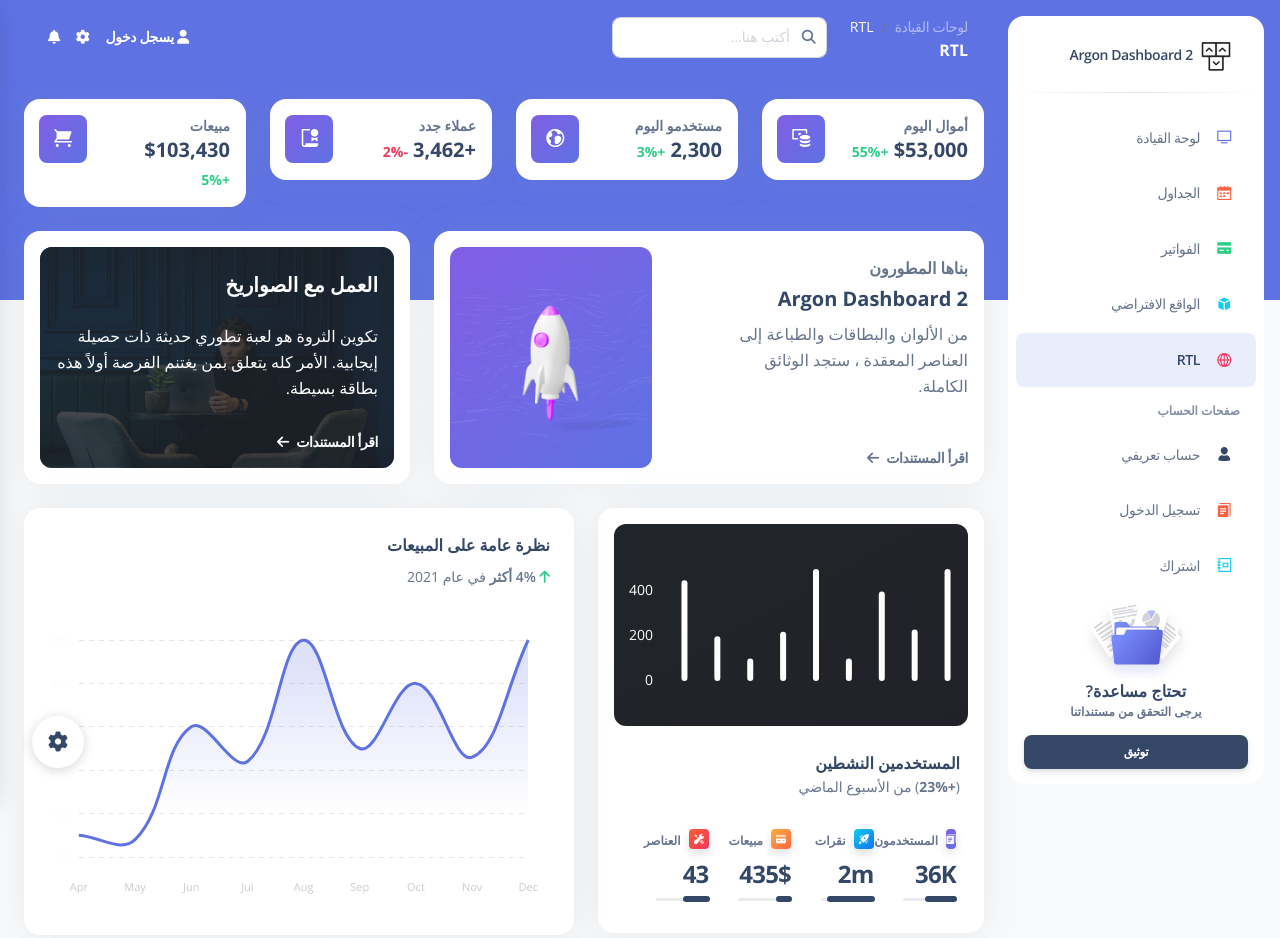
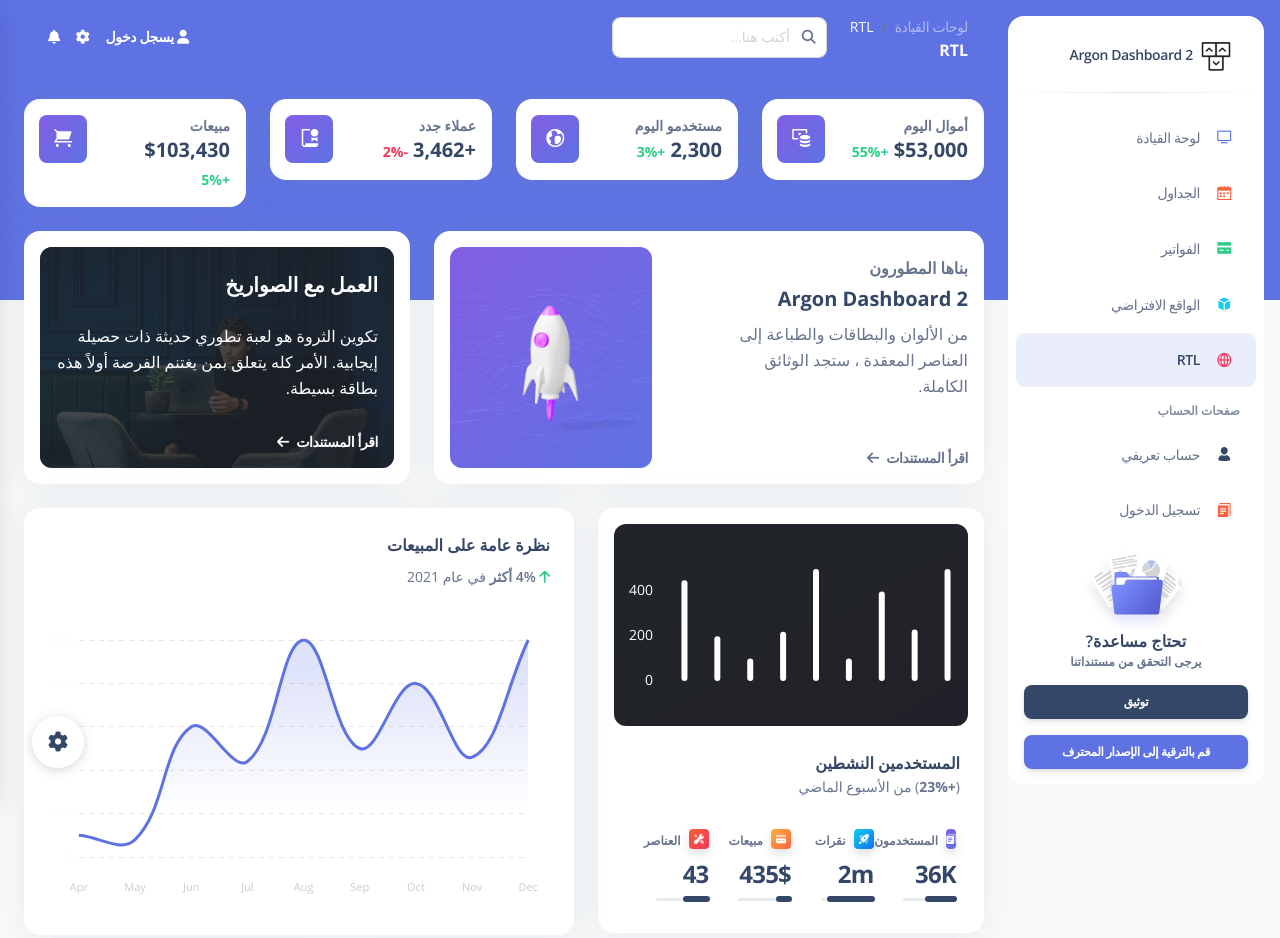
Before and after one commit to creativetimofficial/argon-dashboard-tailwind, a website: page build/pages/rtl.html in a window 1280 px wide. Shown: the top 938 px of the page. Drawn offline with nearby package versions, Linux system fonts and the light colour scheme.

Commit message:
refactor: update product to v1.0.1

```diff
--- a/package.json
+++ b/package.json
@@ -1,6 +1,6 @@
 {
     "name": "argon-dashboard-tailwind",
-    "version": "1.0.0",
+    "version": "1.0.1",
     "description": "",
     "scripts": {
         "build": "tailwindcss build -i src/styles.css -o build/assets/css/argon-dashboard-tailwind.css"
--- a/tailwind.config.js
+++ b/tailwind.config.js
@@ -369,163 +369,84 @@ module.exports = {
       px: "1px",
       0: "0px",
       0.4: "0.1rem",
-      "0.4-em": "0.1em",
       0.5: "0.125rem",
-      "0.5-em": "0.125em",
       0.6: "0.15rem",
-      "0.6-em": "0.15em",
       0.75: "0.2rem",
-      "0.75-em": "0.2em",
       1: "0.25rem",
-      "1-em": "0.25em",
       1.2: "0.3rem",
-      "1.2-em": "0.3em",
       1.25: "0.3125rem",
-      "1.25-em": "0.3125em",
       1.4: "0.35rem",
-      "1.4-em": "0.35em",
       1.5: "0.375rem",
-      "1.5-em": "0.375em",
       1.6: "0.4rem",
-      "1.6-em": "0.4em",
       1.75: "0.4375rem",
-      "1.75-em": "0.4375em",
       1.8: "0.45rem",
-      "1.8-em": "0.45em",
       2: "0.5rem",
-      "2-em": "0.5em",
       2.2: "0.55rem",
-      "2.2-em": "0.55em",
       2.5: "0.625rem",
-      "2.5-em": "0.625em",
       2.6: "0.65rem",
-      "2.6-em": "0.65em",
       2.7: "0.675rem",
-      "2.7-em": "0.675em",
       2.8: "0.7rem",
-      "2.8-em": "0.7em",
       3: "0.75rem",
-      "3-em": "0.75em",
       3.4: "0.85rem",
-      "3.4-em": "0.85em",
       3.5: "0.875rem",
-      "3.5-em": "0.875em",
       3.6: "0.9rem",
-      "3.6-em": "0.9em",
       4: "1rem",
-      "4-em": "1em",
       4.5: "1.125rem",
-      "4.5-em": "1.125em",
       4.8: "1.2rem",
-      "4.8-em": "1.2em",
       5: "1.25rem",
-      "5-em": "1.25em",
       5.3: "1.3rem",
-      "5.3-em": "1.3em",
       5.4: "1.35rem",
-      "5.4-em": "1.35em",
       5.5: "1.375rem",
-      "5.5-em": "1.375em",
       5.6: "1.4rem",
-      "5.6-em": "1.4em",
       6: "1.5rem",
-      "6-em": "1.5em",
       6.5: "1.625rem",
-      "6.5-em": "1.625em",
       7: "1.75rem",
-      "7-em": "1.75em",
       8: "2rem",
-      "8-em": "2em",
       9: "2.25rem",
-      "9-em": "2.25em",
       10: "2.5rem",
-      "10-em": "2.5em",
       11: "2.75rem",
-      "11-em": "2.75em",
       12: "3rem",
-      "12-em": "3em",
       13: "3.25rem",
-      "13-em": "3.25em",
       14: "3.5rem",
-      "14-em": "3.5em",
       16: "4rem",
-      "16-em": "4em",
       19: "4.75rem",
-      "19-em": "4.75em",
       20: "5rem",
-      "20-em": "5em",
       24: "6rem",
-      "24-em": "6em",
       25: "6.25rem",
-      "25-em": "6.25em",
       28: "7rem",
-      "28-em": "7em",
       30: "7.5rem",
-      "30-em": "7.5em",
       32: "8rem",
-      "32-em": "8em",
       34: "8.5rem",
-      "34-em": "8.5em",
       36: "9rem",
-      "36-em": "9em",
       40: "10rem",
-      "40-em": "10em",
       42: "10.5rem",
-      "42-em": "10.5em",
       44: "11rem",
-      "44-em": "11em",
       46: "11.5rem",
-      "46-em": "11.5em",
       48: "12rem",
-      "48-em": "12em",
       50: "12.5rem",
-      "50-em": "12.5em",
       52: "13rem",
-      "52-em": "13em",
       54: "13.5rem",
-      "54-em": "13.5em",
       56: "14rem",
-      "56-em": "14em",
       60: "15rem",
-      "60-em": "15em",
       64: "16rem",
-      "64-em": "16em",
       68: "17rem",
-      "68-em": "17em",
       72: "18rem",
-      "72-em": "18em",
       75: "18.75rem",
-      "75-em": "18.75em",
       80: "20rem",
-      "80-em": "20em",
       85: "22rem",
-      "85-em": "22em",
       90: "22.5rem",
-      "90-em": "22.5em",
       92: "23rem",
-      "92-em": "23em",
       96: "24rem",
-      "96-em": "24em",
       100: "25rem",
-      "100-em": "25em",
       116: "29rem",
-      "116-em": "29em",
       120: "30rem",
-      "120-em": "30em",
       125: "31.25rem",
-      "125-em": "31.25em",
       135: "33.75rem",
-      "135-em": "33.75em",
       160: "40rem",
-      "160-em": "40em",
       180: "45rem",
-      "180-em": "45em",
       240: "60rem",
-      "240-em": "60em",
       285: "71.25rem",
-      "285-em": "71.25em",
       330: "82.5rem",
-      "330-em": "82.5em",
       "70/100": "70%",
       "31/100": "31%",
       "15/100": "15%",
@@ -808,6 +729,7 @@ module.exports = {
     fontSize: ({ theme }) => ({
       ...theme("spacing"),
       "size-inherit": "inherit",
+      "3xs": ["0.5rem", { lineHeight: "1rem" }],
       xxs: ["0.65rem", { lineHeight: "1rem" }],
       xs: ["0.75rem", { lineHeight: "1rem" }],
       sm: ["0.875rem", { lineHeight: "1.5rem" }],
@@ -823,25 +745,7 @@ module.exports = {
       "8xl": ["5rem", { lineHeight: "1" }],
       "9xl": ["6rem", { lineHeight: "1" }],
       "10xl": ["8rem", { lineHeight: "1" }],
-      "size-3xs": ["0.5rem"],
-      "size-xxs": ["0.65rem"],
-      "size-fa-check": ["0.67rem"],
-      "size-xs": ["0.75rem"],
-      "size-xs-em": ["0.75em"],
-      "size-sm": ["0.875rem"],
-      "size-base": ["1rem"],
-      "size-lg": ["1.125rem"],
-      "size-xl": ["1.25rem"],
-      "size-2xl": ["1.5rem"],
-      "size-3xl": ["1.875rem"],
-      "size-4xl": ["2.25rem"],
-      "size-5xl": ["3rem"],
-      "size-6xl": ["3.75rem"],
-      "size-7xl": ["4.5rem"],
-      "size-8xl": ["5rem"],
-      "size-9xl": ["6rem"],
-      "size-10xl": ["8rem"],
-      "size-banner-calculate": ["calc(1.625rem+4.5vw)"],
+      "banner-calculate": ["calc(1.625rem+4.5vw)"],
     }),
     fontWeight: {
       thin: "100",
@@ -989,8 +893,8 @@ module.exports = {
       "4/6": "66.666667%",
       "5/6": "83.333333%",
       full: "100%",
-      sidenav: "calc(100vh - 310px)",
-      // sidenav: "calc(100vh - 360px)", // for pro btn
+      // sidenav: "calc(100vh - 310px)",
+      sidenav: "calc(100vh - 360px)", // for pro btn
       screen: "100vh",
       min: "min-content",
       max: "max-content",
```
Also changed, not shown: CHANGELOG.md, README.md, build/assets/css/argon-dashboard-tailwind.css, build/assets/css/argon-dashboard-tailwind.min.css, build/assets/js/argon-dashboard-tailwind.js, build/assets/js/argon-dashboard-tailwind.min.js, build/assets/js/fixed-plugin.js, build/docs/documentation.html, build/index.html, build/pages/billing.html, build/pages/dashboard.html, build/pages/profile.html, build/pages/rtl.html, build/pages/sign-in.html, 3 more files.
